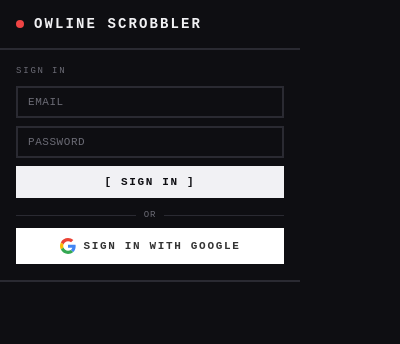
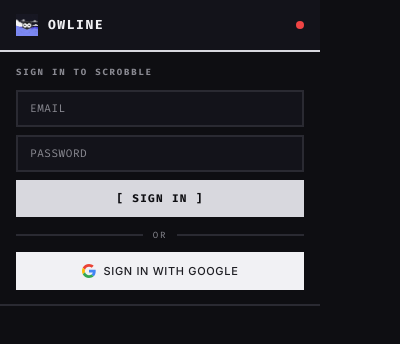
Before and after one commit to owline-io/owline-scrobbler-extension, a browser extension: page popup/popup.html in a window 400 px wide. Drawn offline with Linux system fonts and the light colour scheme.

Commit message:
🎨 STYLE: align popup design with Owline frontend design system

```diff
--- a/popup/popup.html
+++ b/popup/popup.html
@@ -3,99 +3,236 @@
 <head>
   <meta charset="utf-8">
   <style>
+    @import url('https://fonts.googleapis.com/css2?family=Fira+Mono:wght@400;700&family=Inter:wght@400;500;700&display=swap');
+
     * { margin: 0; padding: 0; box-sizing: border-box; }
+
     body {
-      width: 300px;
-      font-family: monospace;
+      width: 320px;
+      font-family: 'Inter', system-ui, sans-serif;
       background: #0e0e12;
+      color: #cfcfd6;
+      font-size: 12px;
+      line-height: 1.5;
+    }
+
+    .mono { font-family: 'Fira Mono', monospace; }
+
+    .header {
+      padding: 14px 16px;
+      border-bottom: 2px solid #d8d8de;
+      display: flex;
+      align-items: center;
+      gap: 10px;
+      background: #13131a;
+    }
+    .header-logo {
+      width: 22px;
+      height: 22px;
+      border-radius: 0;
+    }
+    .header h1 {
+      font-family: 'Fira Mono', monospace;
+      font-size: 13px;
+      font-weight: 700;
+      letter-spacing: 0.12em;
+      text-transform: uppercase;
       color: #f1f1f4;
+    }
+    .header .dot {
+      width: 8px;
+      height: 8px;
+      border-radius: 50%;
+      margin-left: auto;
+    }
+    .dot-green { background: #4ade80; }
+    .dot-red { background: #ef4444; }
+
+    .section {
+      padding: 14px 16px;
+      border-bottom: 2px solid #2a2a32;
+    }
+    .section-title {
+      font-family: 'Fira Mono', monospace;
+      font-size: 9px;
+      font-weight: 700;
+      color: #8a8a92;
+      margin-bottom: 10px;
+      letter-spacing: 0.2em;
+      text-transform: uppercase;
+    }
+
+    .now-playing-wrap {
+      font-family: 'Fira Mono', monospace;
+      font-size: 12px;
+      line-height: 1.5;
+      color: #4ade80;
+      text-transform: uppercase;
+      letter-spacing: 0.04em;
+    }
+    .now-playing-wrap .artist {
+      color: #8a8a92;
+      font-size: 10px;
+    }
+    .empty {
+      color: #8a8a92;
+      font-family: 'Fira Mono', monospace;
+      font-size: 10px;
+      text-transform: uppercase;
+      letter-spacing: 0.1em;
+    }
+
+    .stats {
+      display: flex;
+      gap: 24px;
+    }
+    .stat-item .value {
+      font-family: 'Fira Mono', monospace;
+      font-size: 18px;
+      font-weight: 700;
+      color: #f1f1f4;
+    }
+    .stat-item .label {
+      font-family: 'Fira Mono', monospace;
+      font-size: 9px;
+      color: #8a8a92;
+      letter-spacing: 0.15em;
+      text-transform: uppercase;
+    }
+
+    input {
+      width: 100%;
+      background: #13131a;
+      border: 2px solid #2a2a32;
+      color: #f1f1f4;
+      padding: 10px 12px;
+      font-family: 'Fira Mono', monospace;
       font-size: 11px;
+      letter-spacing: 0.05em;
+      margin-bottom: 8px;
+      text-transform: uppercase;
+    }
+    input:focus {
+      outline: none;
+      border-color: #d8d8de;
+    }
+    input::placeholder {
+      color: #8a8a92;
+      text-transform: uppercase;
+    }
+
+    .btn {
+      width: 100%;
+      display: inline-flex;
+      align-items: center;
+      justify-content: center;
+      gap: 8px;
+      padding: 10px 16px;
+      border: 2px solid #d8d8de;
+      background: #d8d8de;
+      color: #0e0e12;
+      font-family: 'Fira Mono', monospace;
+      font-size: 11px;
+      font-weight: 700;
+      letter-spacing: 0.12em;
+      text-transform: uppercase;
+      cursor: pointer;
+      transition: background-color 0.12s ease, color 0.12s ease;
+    }
+    .btn:hover {
+      background: #13131a;
+      color: #d8d8de;
+    }
+    .btn:disabled {
+      opacity: 0.5;
+      cursor: not-allowed;
+    }
+
+    .btn-google {
+      background: #f1f1f4;
+      border-color: #f1f1f4;
+      color: #1f1f24;
+      font-family: 'Inter', sans-serif;
+      font-weight: 500;
+      letter-spacing: 0.06em;
+    }
+    .btn-google:hover {
+      background: #13131a;
+      color: #f1f1f4;
+      border-color: #2a2a32;
+    }
+
+    .btn-danger {
+      background: transparent;
+      color: #ef4444;
+      border-color: #ef4444;
+    }
+    .btn-danger:hover {
+      background: #ef4444;
+      color: #0e0e12;
+    }
+
+    .divider {
+      display: flex;
+      align-items: center;
+      gap: 10px;
+      margin: 12px 0 10px;
+    }
+    .divider-line {
+      flex: 1;
+      height: 2px;
+      background: #2a2a32;
+    }
+    .divider-text {
+      font-family: 'Fira Mono', monospace;
+      font-size: 9px;
+      color: #8a8a92;
+      letter-spacing: 0.2em;
+    }
+
+    .error {
+      font-family: 'Fira Mono', monospace;
+      color: #ef4444;
+      font-size: 10px;
+      margin-top: 8px;
       text-transform: uppercase;
       letter-spacing: 0.08em;
     }
-    .header {
-      padding: 16px;
-      border-bottom: 2px solid #2a2a32;
-      display: flex;
-      align-items: center;
-      gap: 10px;
+    .hidden { display: none; }
+
+    .account-user {
+      font-family: 'Fira Mono', monospace;
+      font-size: 12px;
+      color: #f1f1f4;
+      letter-spacing: 0.06em;
+      margin-bottom: 10px;
     }
-    .header h1 { font-size: 14px; letter-spacing: 0.15em; }
-    .header .dot { width: 8px; height: 8px; border-radius: 50%; }
-    .dot-green { background: #4ade80; }
-    .dot-red { background: #ef4444; }
-    .section { padding: 16px; border-bottom: 2px solid #2a2a32; }
-    .section-title { font-size: 9px; color: #6b6b75; margin-bottom: 10px; letter-spacing: 0.2em; }
-    .now-playing { color: #4ade80; font-size: 12px; line-height: 1.5; }
-    .now-playing .artist { color: #9a9aa3; font-size: 10px; }
-    .empty { color: #6b6b75; font-style: italic; }
-    input {
-      width: 100%;
-      background: transparent;
-      border: 2px solid #2a2a32;
-      color: #f1f1f4;
-      padding: 8px 10px;
-      font-family: monospace;
-      font-size: 11px;
-      letter-spacing: 0.05em;
-      margin-bottom: 8px;
-    }
-    input:focus { outline: none; border-color: #4ade80; }
-    input::placeholder { color: #6b6b75; }
-    button {
-      width: 100%;
-      background: #f1f1f4;
-      color: #0e0e12;
-      border: none;
-      padding: 10px;
-      font-family: monospace;
-      font-size: 11px;
-      font-weight: 700;
-      letter-spacing: 0.15em;
-      text-transform: uppercase;
-      cursor: pointer;
-    }
-    button:hover { background: #4ade80; }
-    button:disabled { background: #2a2a32; color: #6b6b75; cursor: default; }
-    .logout-btn {
-      background: transparent;
-      color: #ef4444;
-      border: 2px solid #ef4444;
-      margin-top: 8px;
-    }
-    .logout-btn:hover { background: #ef4444; color: #0e0e12; }
-    .stats { display: flex; gap: 16px; }
-    .stat-item .value { font-size: 16px; font-weight: 700; color: #4ade80; }
-    .stat-item .label { font-size: 9px; color: #6b6b75; }
-    .error { color: #ef4444; font-size: 10px; margin-top: 6px; }
-    .hidden { display: none; }
   </style>
 </head>
 <body>
   <div class="header">
+    <img src="../icons/icon-48.png" class="header-logo" alt="">
+    <h1>OWLINE</h1>
     <span class="dot" id="status-dot"></span>
-    <h1>OWLINE SCROBBLER</h1>
   </div>
 
-  <!-- Login form -->
   <div id="login-section" class="section hidden">
-    <div class="section-title">SIGN IN</div>
+    <div class="section-title">SIGN IN TO SCROBBLE</div>
     <input type="email" id="email" placeholder="EMAIL" autocomplete="email">
     <input type="password" id="password" placeholder="PASSWORD" autocomplete="current-password">
-    <button id="login-btn">[ SIGN IN ]</button>
-    <div style="display:flex;align-items:center;gap:8px;margin:12px 0 8px;">
-      <div style="flex:1;height:1px;background:#2a2a32;"></div>
-      <span style="font-size:9px;color:#6b6b75;">OR</span>
-      <div style="flex:1;height:1px;background:#2a2a32;"></div>
+    <button class="btn" id="login-btn">[ SIGN IN ]</button>
+    <div class="divider">
+      <div class="divider-line"></div>
+      <span class="divider-text">OR</span>
+      <div class="divider-line"></div>
     </div>
-    <button id="google-btn" style="background:#fff;color:#333;display:flex;align-items:center;justify-content:center;gap:8px;">
-      <svg width="16" height="16" viewBox="0 0 48 48"><path fill="#EA4335" d="M24 9.5c3.54 0 6.71 1.22 9.21 3.6l6.85-6.85C35.9 2.38 30.47 0 24 0 14.62 0 6.51 5.38 2.56 13.22l7.98 6.19C12.43 13.72 17.74 9.5 24 9.5z"/><path fill="#4285F4" d="M46.98 24.55c0-1.57-.15-3.09-.38-4.55H24v9.02h12.94c-.58 2.96-2.26 5.48-4.78 7.18l7.73 6c4.51-4.18 7.09-10.36 7.09-17.65z"/><path fill="#FBBC05" d="M10.53 28.59c-.48-1.45-.76-2.99-.76-4.59s.27-3.14.76-4.59l-7.98-6.19C.92 16.46 0 20.12 0 24c0 3.88.92 7.54 2.56 10.78l7.97-6.19z"/><path fill="#34A853" d="M24 48c6.48 0 11.93-2.13 15.89-5.81l-7.73-6c-2.15 1.45-4.92 2.3-8.16 2.3-6.26 0-11.57-4.22-13.47-9.91l-7.98 6.19C6.51 42.62 14.62 48 24 48z"/></svg>
+    <button class="btn btn-google" id="google-btn">
+      <svg width="14" height="14" viewBox="0 0 48 48"><path fill="#EA4335" d="M24 9.5c3.54 0 6.71 1.22 9.21 3.6l6.85-6.85C35.9 2.38 30.47 0 24 0 14.62 0 6.51 5.38 2.56 13.22l7.98 6.19C12.43 13.72 17.74 9.5 24 9.5z"/><path fill="#4285F4" d="M46.98 24.55c0-1.57-.15-3.09-.38-4.55H24v9.02h12.94c-.58 2.96-2.26 5.48-4.78 7.18l7.73 6c4.51-4.18 7.09-10.36 7.09-17.65z"/><path fill="#FBBC05" d="M10.53 28.59c-.48-1.45-.76-2.99-.76-4.59s.27-3.14.76-4.59l-7.98-6.19C.92 16.46 0 20.12 0 24c0 3.88.92 7.54 2.56 10.78l7.97-6.19z"/><path fill="#34A853" d="M24 48c6.48 0 11.93-2.13 15.89-5.81l-7.73-6c-2.15 1.45-4.92 2.3-8.16 2.3-6.26 0-11.57-4.22-13.47-9.91l-7.98 6.19C6.51 42.62 14.62 48 24 48z"/></svg>
       SIGN IN WITH GOOGLE
     </button>
     <div id="login-error" class="error hidden"></div>
   </div>
 
-  <!-- Logged in view -->
   <div id="main-section" class="hidden">
     <div class="section">
       <div class="section-title">NOW PLAYING</div>
@@ -116,8 +253,8 @@
     </div>
     <div class="section">
       <div class="section-title">ACCOUNT</div>
-      <div id="username" style="margin-bottom: 8px;"></div>
-      <button class="logout-btn" id="logout-btn">[ SIGN OUT ]</button>
+      <div class="account-user" id="username"></div>
+      <button class="btn btn-danger" id="logout-btn">[ SIGN OUT ]</button>
     </div>
   </div>
 
```
